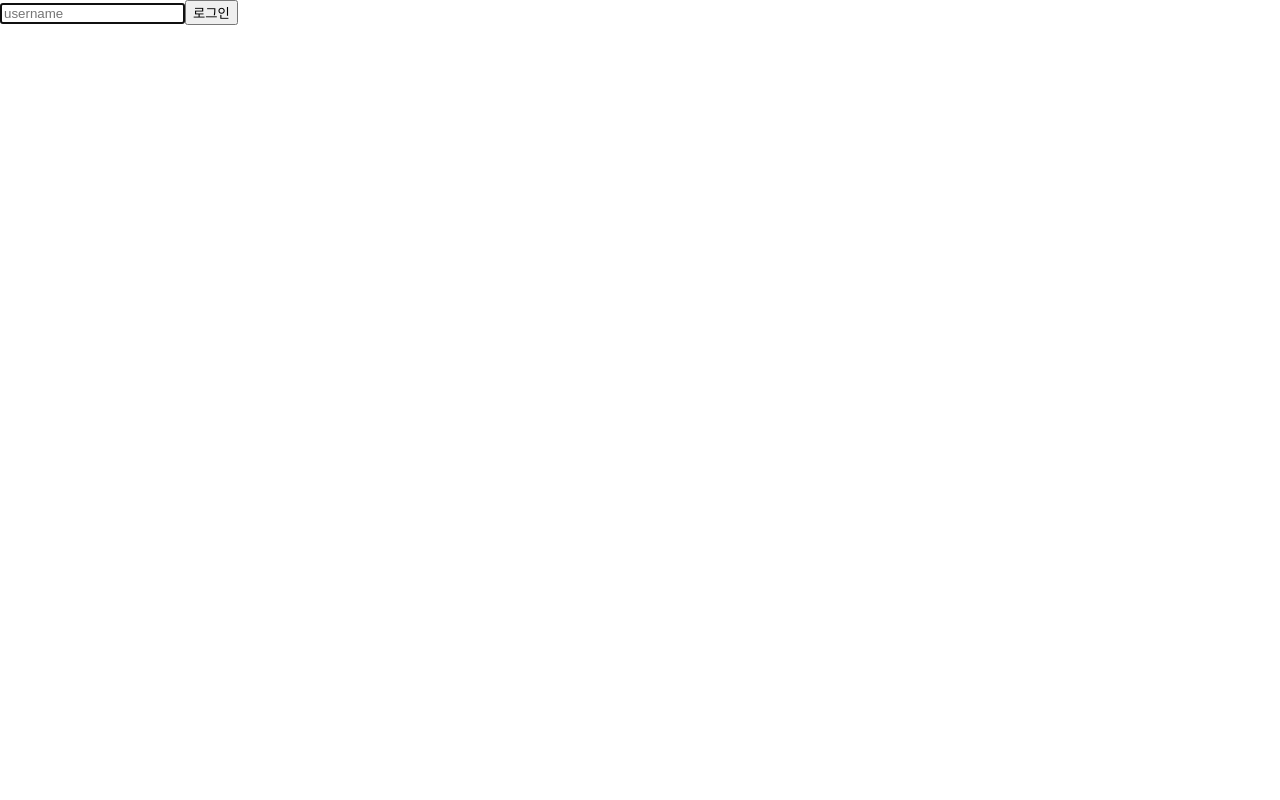
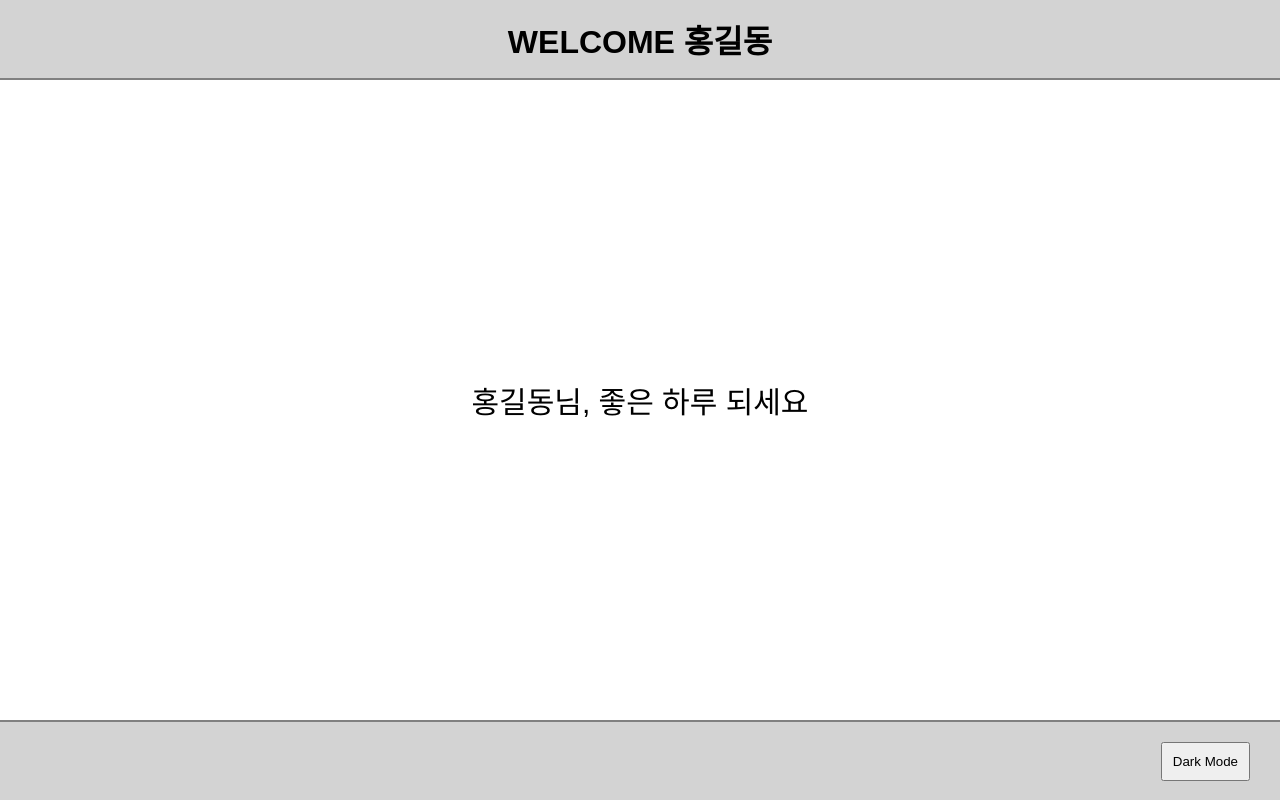
Before and after one commit to jiinyy/practice-useeffect, a React (Create React App) app: page / in a window 1280 px wide. Built offline with nearby package versions, Linux system fonts and the light colour scheme.

Commit message:
use Context + Context API

```diff
--- a/src/App.js
+++ b/src/App.js
@@ -1,22 +1,18 @@
-import { useEffect, useRef } from "react"
+import { useState } from 'react';
+import Page from './component/Page.jsx';
+import { ThemeContext } from './context/ThemeContext.js';
+import { UserContext } from './context/UserContext.js';
 
-export default function App() {
-  const inputRef = useRef()
-
-  useEffect(() => {
-    // console.log(inputRef)
-    inputRef.current.focus();
-  }, [])
-
-  const login = () => {
-    alert(`환영합니다 ${inputRef.current.value}!`)
-    inputRef.current.focus();
-  }
+function App() {
+  const [isDark, setIsDark] = useState(false);
 
   return (
-    <div>
-      <input type="text" placeholder="username" ref={inputRef}></input>
-      <button onClick={login}>로그인</button>
-    </div>
+    <UserContext.Provider value={'홍길동'}>
+      <ThemeContext.Provider value={{ isDark, setIsDark }}>
+        <Page />
+      </ThemeContext.Provider>
+    </UserContext.Provider>
   )
 }
+
+export default App;
--- /dev/null
+++ b/src/component/Content.jsx
@@ -0,0 +1,18 @@
+import { useContext } from "react"
+import { ThemeContext } from "../context/ThemeContext"
+
+function Content() {
+  const { isDark } = useContext(ThemeContext);
+
+  return (
+    <div className="content"
+      style={{
+        backgroundColor: isDark ? 'black' : 'white',
+        color: isDark ? 'white' : 'black',
+      }}>
+      <p>홍길동님, 좋은 하루 되세요</p>
+    </div>
+  );
+};
+
+export default Content;
--- /dev/null
+++ b/src/component/Footer.jsx
@@ -0,0 +1,26 @@
+import React, { useContext } from "react";
+import { ThemeContext } from "../context/ThemeContext";
+
+function Footer() {
+
+  const { isDark, setIsDark } = useContext(ThemeContext);
+
+  const toggleTheme = () => {
+    setIsDark(!isDark);
+  };
+
+  return (
+    <footer
+      className="footer"
+      style={{
+        backgroundColor: isDark ? "black" : "lightgray"
+      }}>
+
+      <button className="button" onClick={toggleTheme}>
+        Dark Mode
+      </button>
+    </footer>
+  )
+}
+
+export default Footer;
--- /dev/null
+++ b/src/component/Header.jsx
@@ -0,0 +1,22 @@
+import React, { useContext } from "react"
+import { ThemeContext } from "../context/ThemeContext";
+import { UserContext } from "../context/UserContext";
+
+function Header() {
+
+  const { isDark } = useContext(ThemeContext);
+  const user = useContext(UserContext);
+
+  return (
+    <header className="header"
+      style={{
+        backgroundColor: isDark ? 'black' : "lightgray",
+        color: isDark ? 'white' : 'black'
+      }}
+    >
+      <h1>WELCOME {user}</h1>
+    </header>
+  );
+};
+
+export default Header;
--- /dev/null
+++ b/src/component/Page.jsx
@@ -0,0 +1,18 @@
+import Content from "./Content.jsx";
+import Footer from "./Footer.jsx";
+import Header from "./Header.jsx";
+
+function Page() {
+
+  return (
+    <div className="page">
+      <Header />
+      <Content />
+      <Footer />
+
+    </div>
+  )
+
+}
+
+export default Page;
--- /dev/null
+++ b/src/context/ThemeContext.js
@@ -0,0 +1,3 @@
+import { createContext } from "react";
+
+export const ThemeContext = createContext(null);
--- /dev/null
+++ b/src/context/UserContext.js
@@ -0,0 +1,3 @@
+import { createContext } from "react";
+
+export const UserContext = createContext(null)
--- a/src/index.css
+++ b/src/index.css
@@ -1,13 +1,43 @@
-body {
+* {
+  box-sizing: border-box;
   margin: 0;
-  font-family: -apple-system, BlinkMacSystemFont, 'Segoe UI', 'Roboto', 'Oxygen',
-    'Ubuntu', 'Cantarell', 'Fira Sans', 'Droid Sans', 'Helvetica Neue',
-    sans-serif;
-  -webkit-font-smoothing: antialiased;
-  -moz-osx-font-smoothing: grayscale;
+  font-family: sans-serif;
 }
 
-code {
-  font-family: source-code-pro, Menlo, Monaco, Consolas, 'Courier New',
-    monospace;
+.page {
+  width: 100%;
+  height: 100vh;
+  display: flex;
+  flex-direction: column;
 }
+
+.header {
+  width: 100%;
+  height: 80px;
+  border-bottom: 2px solid gray;
+  display: flex;
+  justify-content: center;
+  align-items: center;
+}
+
+.content {
+  flex: 1;
+  display: flex;
+  justify-content: center;
+  align-items: center;
+  font-size: 30px;
+}
+
+.footer {
+  width: 100%;
+  height: 80px;
+  border-top: 2px solid gray;
+  display: flex;
+  justify-content: flex-end;
+  align-items: center;
+}
+
+.button {
+  padding: 10px;
+  margin-right: 30px;
+}
```
